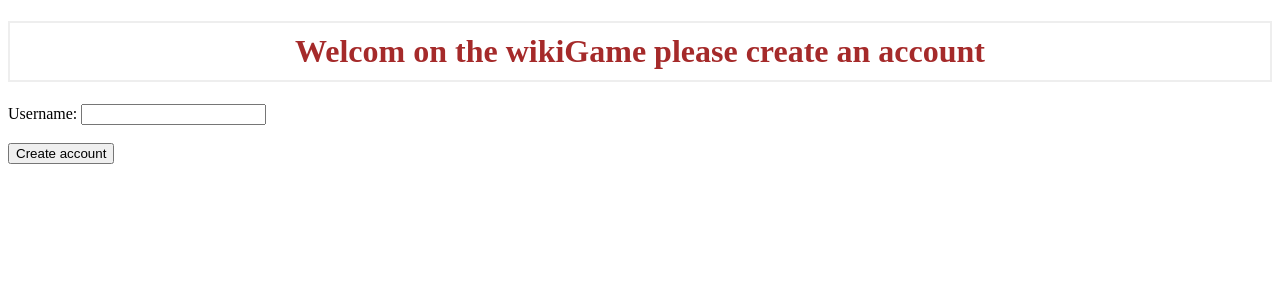
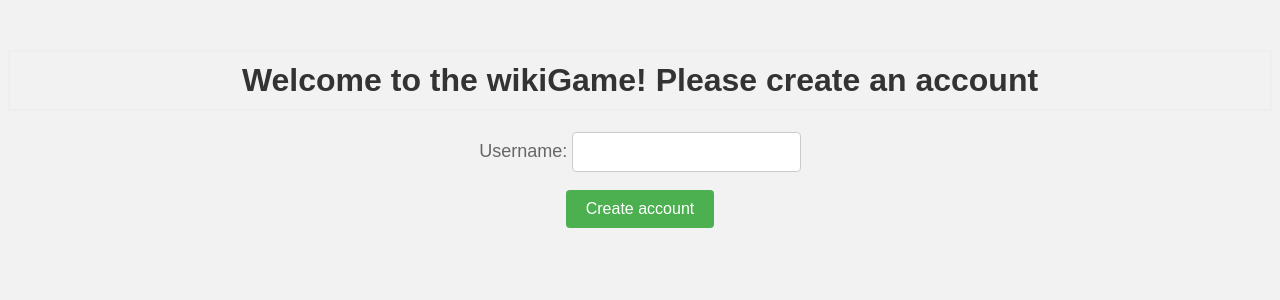
Before and after one commit to oliviervanembden/wikigame, a Flask app: template templates/home.html in a window 1280 px wide. Shown: the top 300 px of the page. Run offline with Flask 3, Linux system fonts and the light colour scheme; the template is opened without the code that fills it, so the values that code supplies are empty.

Commit message:
added some styling

```diff
--- a/templates/home.html
+++ b/templates/home.html
@@ -8,12 +8,55 @@
     <script>
         document.querySelector('meta[name="viewport"]').setAttribute('content', 'width='+screen.width+', initial-scale=1');
     </script>
-</head>
+    <style>
+        body {
+            background-color: #f2f2f2;
+            font-family: Arial, sans-serif;
+            text-align: center;
+        }
+
+        h1 {
+            color: #333;
+            font-size: 32px;
+            margin-top: 50px;
+        }
+
+        form {
+            margin-top: 20px;
+        }
+
+        label {
+            font-size: 18px;
+            color: #666;
+        }
+
+        input[type="text"] {
+            padding: 10px;
+            border: 1px solid #ccc;
+            border-radius: 4px;
+            font-size: 16px;
+            outline: none;
+        }
+
+        input[type="submit"] {
+            padding: 10px 20px;
+            background-color: #4CAF50;
+            color: #fff;
+            border: none;
+            border-radius: 4px;
+            font-size: 16px;
+            cursor: pointer;
+        }
+
+        input[type="submit"]:hover {
+            background-color: #45a049;
+        }
+    </style>
 </head>
 <body>
-<h1>Welcom on the wikiGame please create an account</h1>
+    <h1>Welcome to the wikiGame! Please create an account</h1>
 
-<form action="/addUser" method = "POST">
+    <form action="/addUser" method="POST">
         <label for="name">Username:</label>
         <input type="text" id="name" name="name"><br><br>
         <input type="submit" value="Create account">
```
Also changed, not shown: templates/accountcreated.html (+42 -7 lines), templates/lobby.html (+72 -24 lines), data.db. Lines whose indentation alone changed are shown as unchanged.
